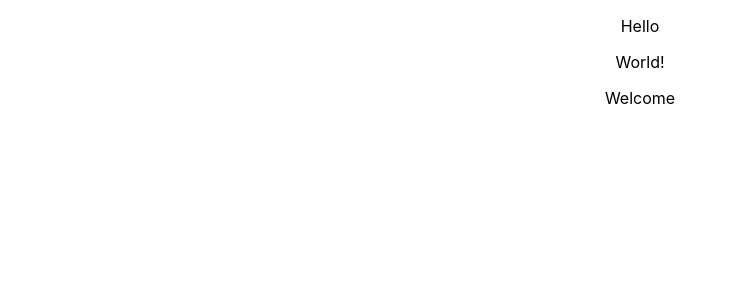
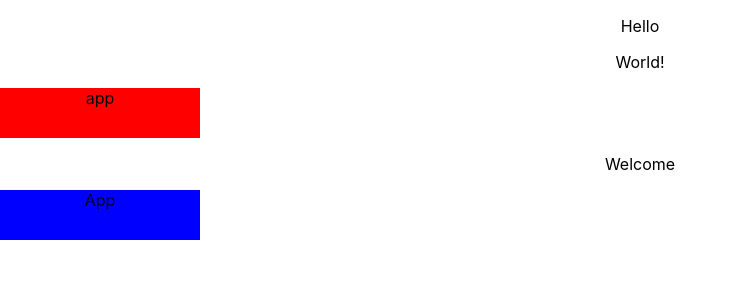
Before and after one commit to GraceJoo26/voca, a React (Create React App) app: page / in a window 1280 px wide. Shown: the top 300 px of the page, without its empty margins (0-738 px from the left). Built offline with nearby package versions, Linux system fonts and the light colour scheme.

Commit message:
5강- 리액트 스타일 상속

```diff
--- a/src/App.js
+++ b/src/App.js
@@ -1,12 +1,13 @@
 import "./App.css";
 import Hello from "./component/Hello";
 import Welcome from "./component/Welcome";
-
+import styles from "./App.module.css";
 function App() {
   return (
     <div className="App">
       <Hello />
       <Welcome />
+      <div className={styles.box}>App</div>
     </div>
   );
 }
--- /dev/null
+++ b/src/App.module.css
@@ -0,0 +1,5 @@
+.box {
+  width: 200px;
+  height: 50px;
+  background-color: blue;
+}
--- a/src/component/Hello.js
+++ b/src/component/Hello.js
@@ -1,9 +1,11 @@
 import World from "./World";
+import styles from "./Hello.module.css";
 export default function Hello() {
   return (
     <div>
       <p>
         Hello <World />
+        <div className={styles.box}>app</div>
       </p>
     </div>
   );
--- /dev/null
+++ b/src/component/Hello.module.css
@@ -0,0 +1,5 @@
+.box {
+  width: 200px;
+  height: 50px;
+  background-color: rgb(255, 0, 0);
+}
```
